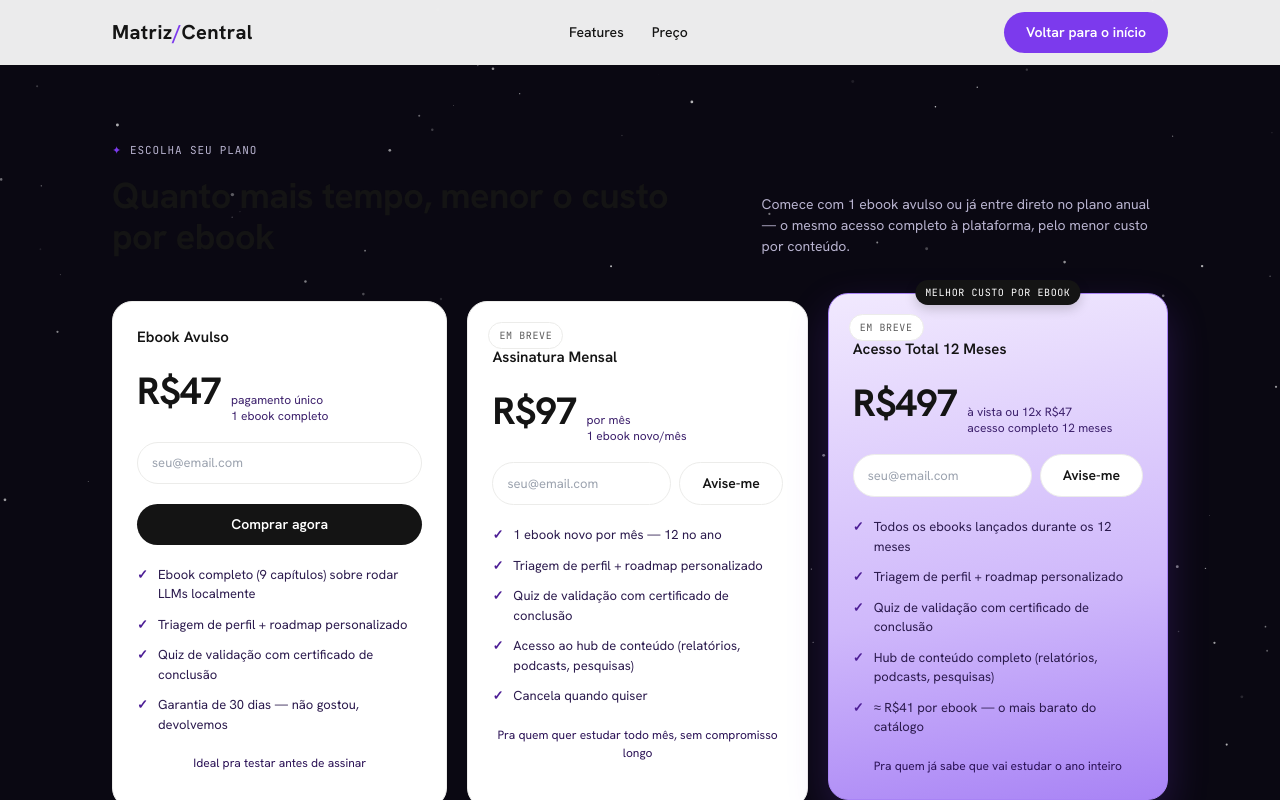
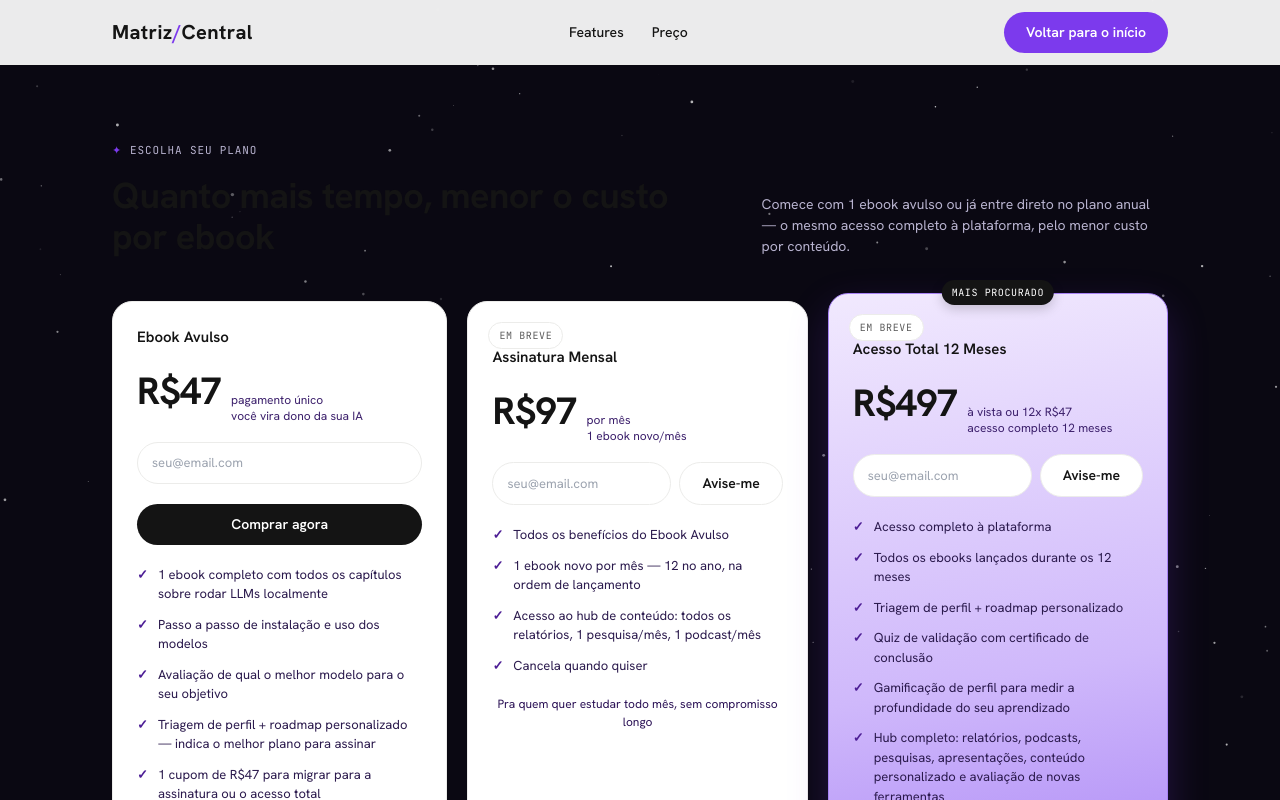
Before and after one commit to limajeferson/matrizcentral, a Next.js app: page /oferta in a window 1280 px wide. Shown: the top 800 px of the page. Built offline with nearby package versions, Linux system fonts and the light colour scheme.

Commit message:
feat: reescreve os 3 tiers da /oferta com o conteudo detalhado

```diff
--- a/src/components/marketing/OfferPricing.tsx
+++ b/src/components/marketing/OfferPricing.tsx
@@ -126,17 +126,21 @@ export default function OfferPricing() {
             <small>
               pagamento único
               <br />
-              1 ebook completo
+              você vira dono da sua IA
             </small>
           </div>
           <EbookAvulsoCheckout />
           <ul>
-            <li>Ebook completo (9 capítulos) sobre rodar LLMs localmente</li>
-            <li>Triagem de perfil + roadmap personalizado</li>
-            <li>Quiz de validação com certificado de conclusão</li>
-            <li>Garantia de 30 dias — não gostou, devolvemos</li>
+            <li>1 ebook completo com todos os capítulos sobre rodar LLMs localmente</li>
+            <li>Passo a passo de instalação e uso dos modelos</li>
+            <li>Avaliação de qual o melhor modelo para o seu objetivo</li>
+            <li>Triagem de perfil + roadmap personalizado — indica o melhor plano para assinar</li>
+            <li>1 cupom de R$47 para migrar para a assinatura ou o acesso total</li>
+            <li>Garantia de 7 dias — não gostou, devolvemos</li>
           </ul>
-          <span className="foot">Ideal pra testar antes de assinar</span>
+          <span className="foot">
+            Por R$47, uma vez: um diagnóstico, um plano de ação e o fim das mensalidades.
+          </span>
         </div>
 
         <div className="plan">
@@ -152,10 +156,9 @@ export default function OfferPricing() {
           </div>
           <WaitlistForm planId="mensal_97" />
           <ul>
-            <li>1 ebook novo por mês — 12 no ano</li>
-            <li>Triagem de perfil + roadmap personalizado</li>
-            <li>Quiz de validação com certificado de conclusão</li>
-            <li>Acesso ao hub de conteúdo (relatórios, podcasts, pesquisas)</li>
+            <li>Todos os benefícios do Ebook Avulso</li>
+            <li>1 ebook novo por mês — 12 no ano, na ordem de lançamento</li>
+            <li>Acesso ao hub de conteúdo: todos os relatórios, 1 pesquisa/mês, 1 podcast/mês</li>
             <li>Cancela quando quiser</li>
           </ul>
           <span className="foot">Pra quem quer estudar todo mês, sem compromisso longo</span>
@@ -163,7 +166,7 @@ export default function OfferPricing() {
 
         <div className="plan recommended">
           <span className="plan-badge-soon mono">Em breve</span>
-          <span className="plan-tag mono">Melhor custo por ebook</span>
+          <span className="plan-tag mono plan-tag-hot">Mais procurado</span>
           <h3 style={{ marginTop: 20 }}>Acesso Total 12 Meses</h3>
           <div className="price">
             <b>R$497</b>
@@ -175,11 +178,13 @@ export default function OfferPricing() {
           </div>
           <WaitlistForm planId="anual_497" />
           <ul>
+            <li>Acesso completo à plataforma</li>
             <li>Todos os ebooks lançados durante os 12 meses</li>
             <li>Triagem de perfil + roadmap personalizado</li>
             <li>Quiz de validação com certificado de conclusão</li>
-            <li>Hub de conteúdo completo (relatórios, podcasts, pesquisas)</li>
-            <li>≈ R$41 por ebook — o mais barato do catálogo</li>
+            <li>Gamificação de perfil para medir a profundidade do seu aprendizado</li>
+            <li>Hub completo: relatórios, podcasts, pesquisas, apresentações, conteúdo personalizado e avaliação de novas ferramentas</li>
+            <li>≈ R$19 por ebook — o mais barato do catálogo (2 lançamentos por mês)</li>
           </ul>
           <span className="foot">Pra quem já sabe que vai estudar o ano inteiro</span>
         </div>
```
